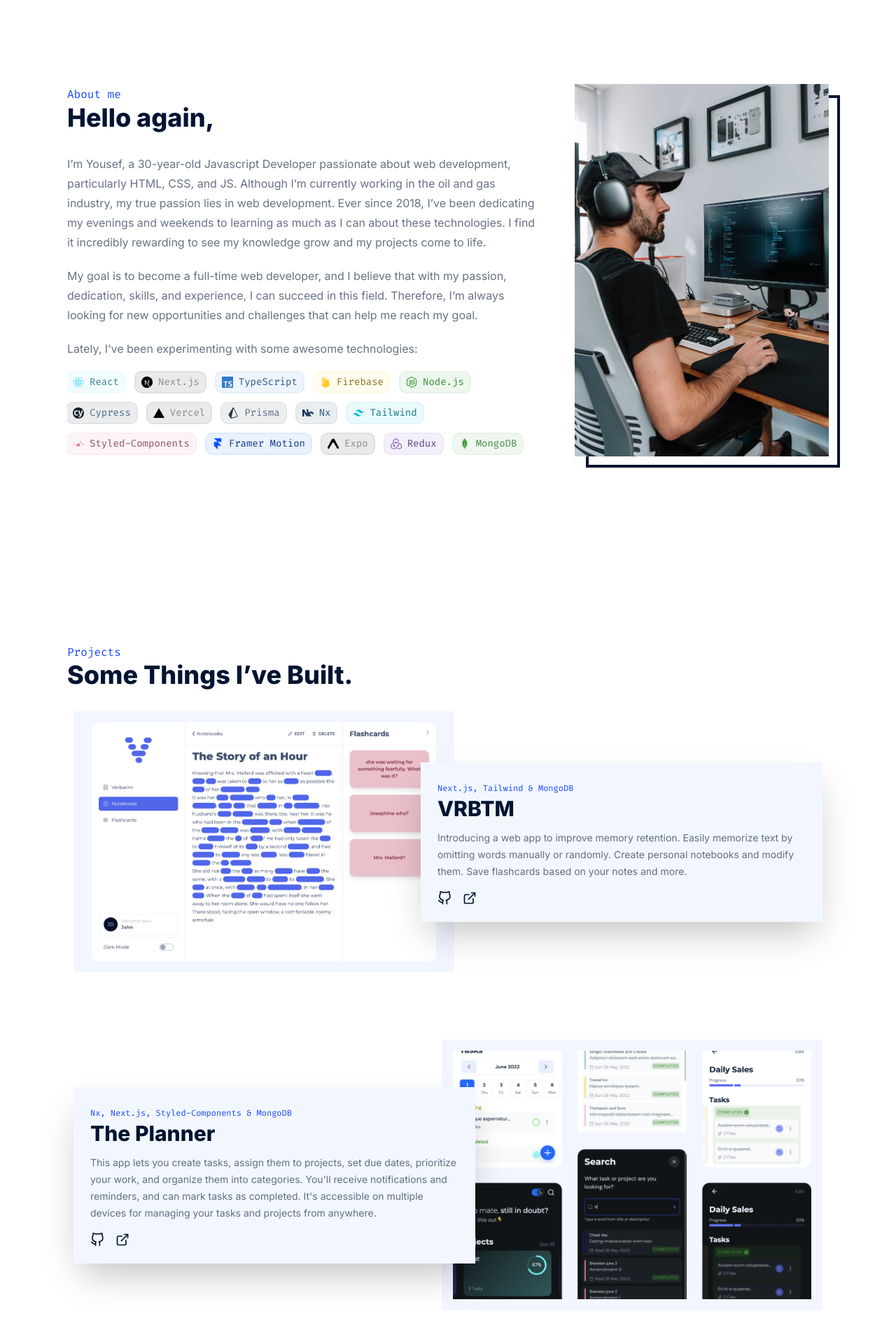
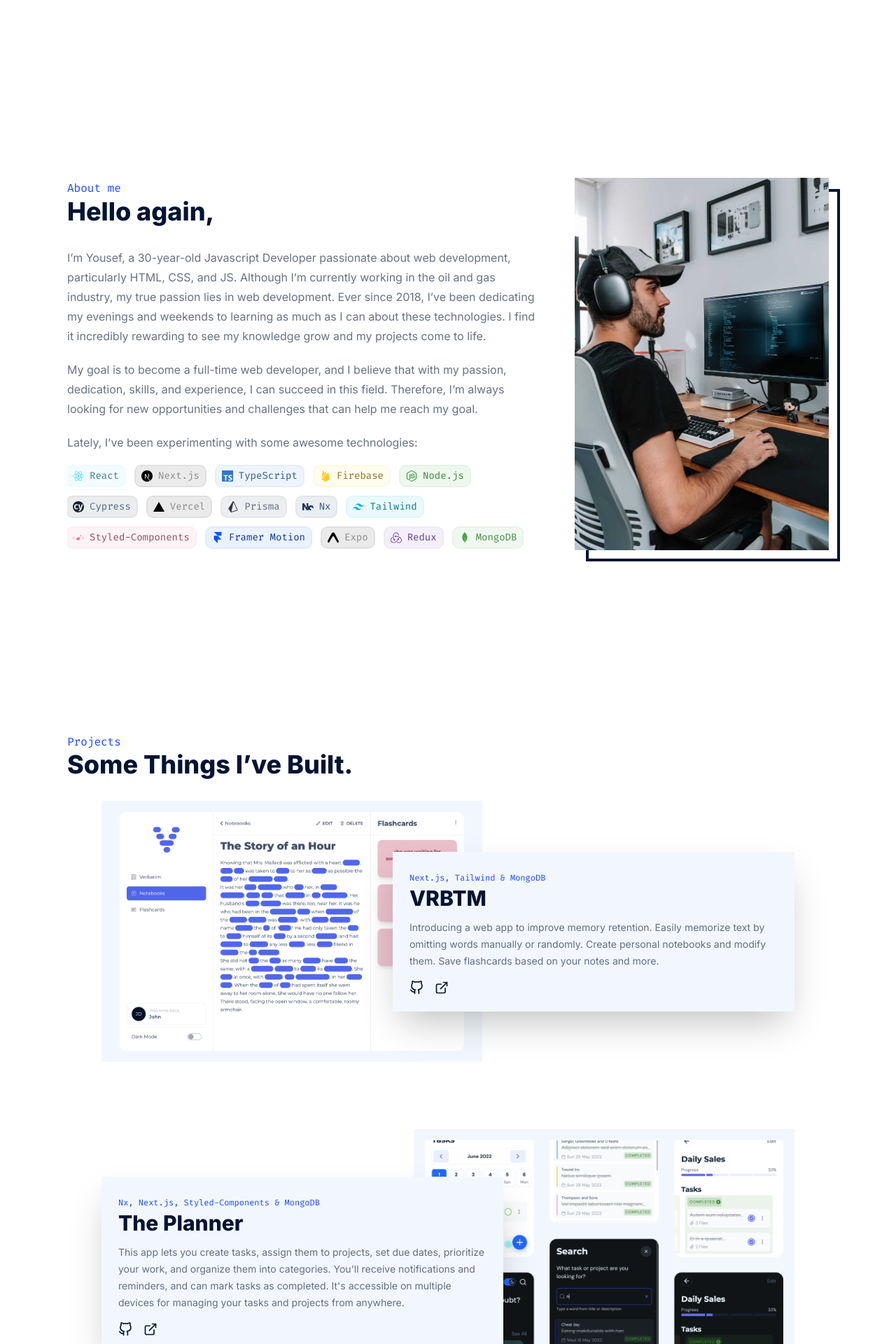
Before and after one commit to YousefJalali/PortfolioV2, a Next.js app: page / in a window 1280 px wide. Shown: the part 680-2600 px from the top of the page at 70% size. Built offline with nearby package versions, Linux system fonts and the light colour scheme.

Commit message:
fix styling

```diff
--- a/src/components/about/About.tsx
+++ b/src/components/about/About.tsx
@@ -6,7 +6,7 @@ export default function About() {
   return (
     <section
       id='about'
-      className='section md:justify-center md:flex-row mb-32 md:mb-0'
+      className='section md:justify-center items-center md:flex-row'
     >
       <div className='flex h-fit gap-12'>
         <div className='flex-1 overflow-hidden'>
--- a/src/components/layout/Header.tsx
+++ b/src/components/layout/Header.tsx
@@ -8,7 +8,7 @@ export default function Header() {
 
   return (
     <>
-      <header className='w-full h-16 md:h-20 bg-gradient-to-b from-base-100 to-transparent flex p-6 md:p-12 justify-between items-center fixed left-0 top-0 z-50'>
+      <header className='w-full h-16 md:h-20 bg-gradient-to-b from-base-100 from-60% to-transparent flex p-6 md:p-12 justify-between items-center fixed left-0 top-0 z-50'>
         <Logo />
         <Nav />
 
--- a/src/components/projects/Projects2.tsx
+++ b/src/components/projects/Projects2.tsx
@@ -3,7 +3,7 @@ import Image from 'next/image'
 
 export default function Projects2() {
   return (
-    <section className='section prose'>
+    <section id='projects' className='section prose pt-32'>
       <span className='byline'>Projects</span>
       <h1>Some Things I’ve Built.</h1>
 
@@ -11,14 +11,16 @@ export default function Projects2() {
         {projectsData.map((project, i) => (
           <article
             key={project.title}
-            className={`md:shadow-none shadow-2xl flex flex-col-reverse justify-center items-center ${
+            className={`group md:shadow-none shadow-2xl flex flex-col-reverse justify-center items-center ${
               i % 2 === 0 ? 'md:flex-row-reverse' : 'md:flex-row'
             }`}
           >
             <div
               className={`prose prose-sm md:prose-md w-fit md:shadow-2xl bg-base-200 z-10 p-4 md:p-6 ${
-                i % 2 === 0 ? 'md:-ml-12' : 'md:-mr-12'
-              }`}
+                i % 2 === 0
+                  ? 'md:-ml-32 md:group-hover:-ml-0 md:group-hover:-mr-32'
+                  : 'md:-mr-32 md:group-hover:-mr-0 md:group-hover:-ml-32'
+              } transition-all ease-in`}
             >
               <span className='byline text-xs'>{project.usedTechs}</span>
               <h1 className='mb-0'>{project.title}</h1>
--- a/src/styles/globals.css
+++ b/src/styles/globals.css
@@ -5,7 +5,8 @@
 @layer base {
   html,
   body {
-    @apply md:snap-y md:snap-mandatory text-neutral scroll-smooth selection:bg-primary selection:text-primary-content caret-primary;
+    @apply text-neutral scroll-smooth selection:bg-primary selection:text-primary-content caret-primary;
+    /* @apply md:snap-y md:snap-mandatory text-neutral scroll-smooth selection:bg-primary selection:text-primary-content caret-primary; */
   }
 }
 
```
